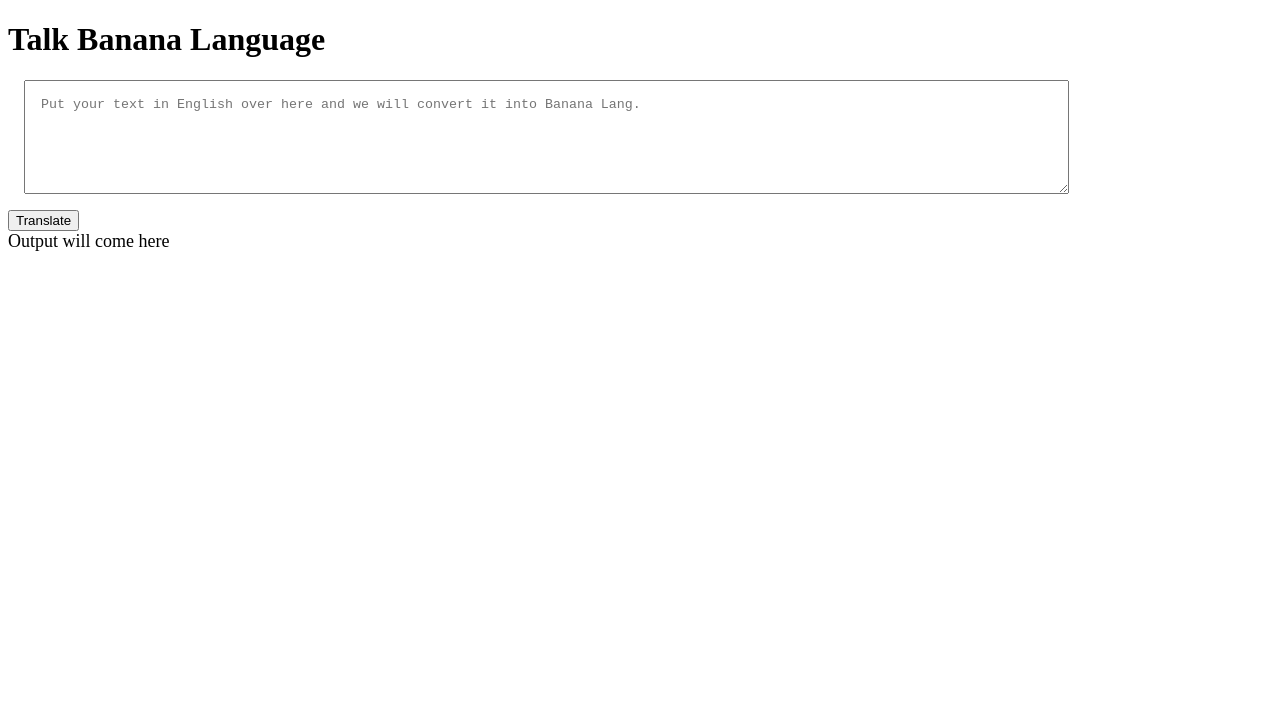
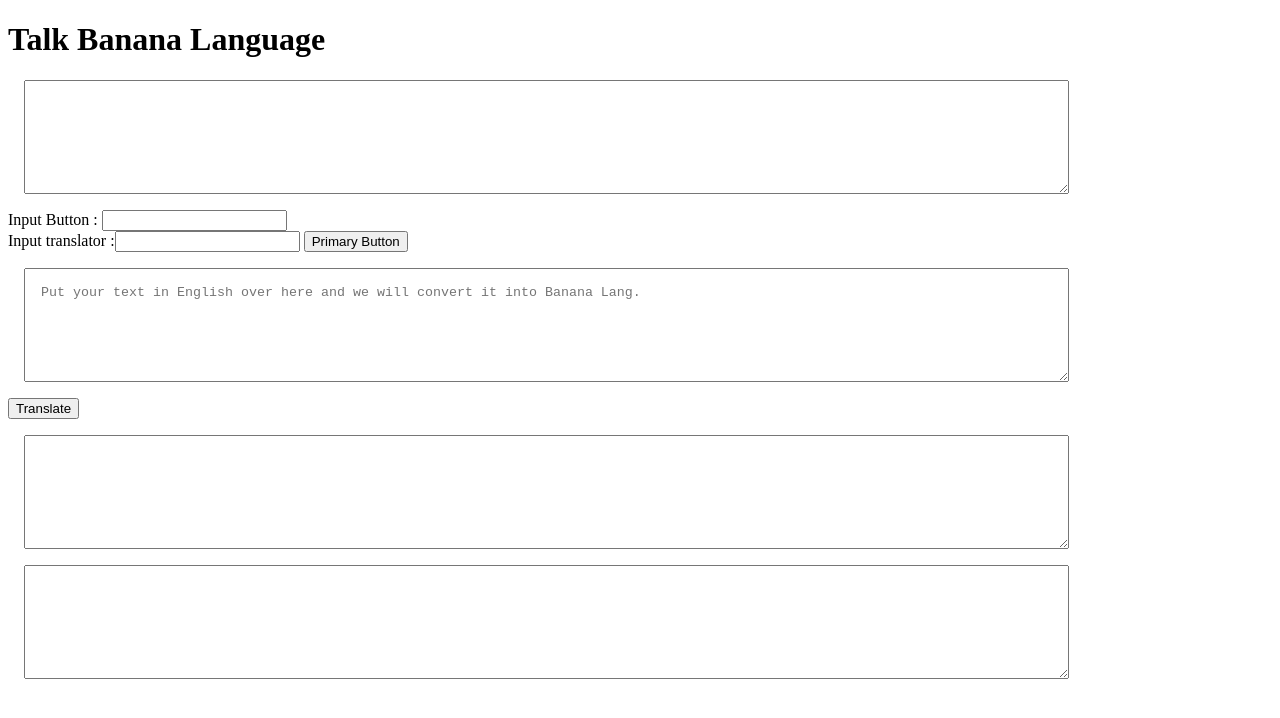
Before and after one commit to Avanish-Gupta-CSE/neogcamp-lessonFour, a plain HTML site: page index.html in a window 1280 px wide. Drawn offline with Linux system fonts and the light colour scheme.

Commit message:
Ex04: homework

```diff
--- a/app.js
+++ b/app.js
@@ -2,10 +2,30 @@ var btnTranslate = document.querySelector("#btn-translate");
 var txtInput = document.querySelector("#txt-input");
 var outputDiv = document.querySelector("#output");
 
+// first text area
+var txtFirst = document.querySelector("textarea");
+
+//btn with class "btn-primary"
+var btnPrimary = document.querySelector(".btn-primary");
+
+//element with id "input-btn"
+var inputButton = document.querySelector("#input-btn");
+
+//element with id "input-btn"
+var inputTranslateButton = document.querySelector("input[name = 'translator']");
 
 function clickHandler()
 {
-    outputDiv.innerText = "ajsjsjsjsjsjsj" + txtInput.value;
+    console.log("clicked");
+    console.log("main text-area"+txtInput);
 };
 
-btnTranslate.addEventListener("click", clickHandler);
+btnTranslate.addEventListener("click", clickHandler) ;
+
+btnPrimary.addEventListener("click", function primaryClickHandler()
+{
+    console.log("first text area values: "+txtFirst);
+    console.log("Inputted text : "+inputButton);
+    console.log("Inputted translator : "+inputTranslateButton);
+
+});
--- a/index.html
+++ b/index.html
@@ -27,14 +27,21 @@
   <body>
     <h1>Talk Banana Language</h1>
 
+    <textarea name="" id="" cols="30" rows="10"></textarea>
+
+    Input Button : <input type="text" id="input-btn" /> <br />
+    Input translator :<input type="text" name="translator" />
+    <button class="btn-primary">Primary Button</button>
     <textarea
       id="txt-input"
       placeholder="Put your text in English over here and we will convert it into Banana Lang."
     ></textarea>
     <button id="btn-translate">Translate</button>
 
-    <div style="font-size: large">Output will come here</div>
-    <div id="output"></div>
+    <!-- first text area -->
+    <textarea name="" id="" cols="30" rows="10"></textarea>
+    <textarea name="" id="" cols="30" rows="10"></textarea>
+
     <script src="app.js" include="text/javascript"></script>
   </body>
 </html>
```
